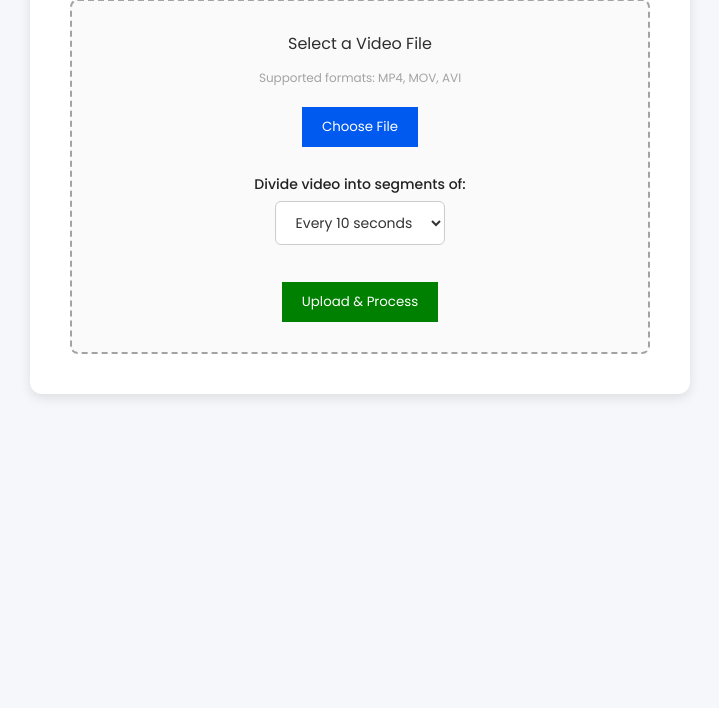
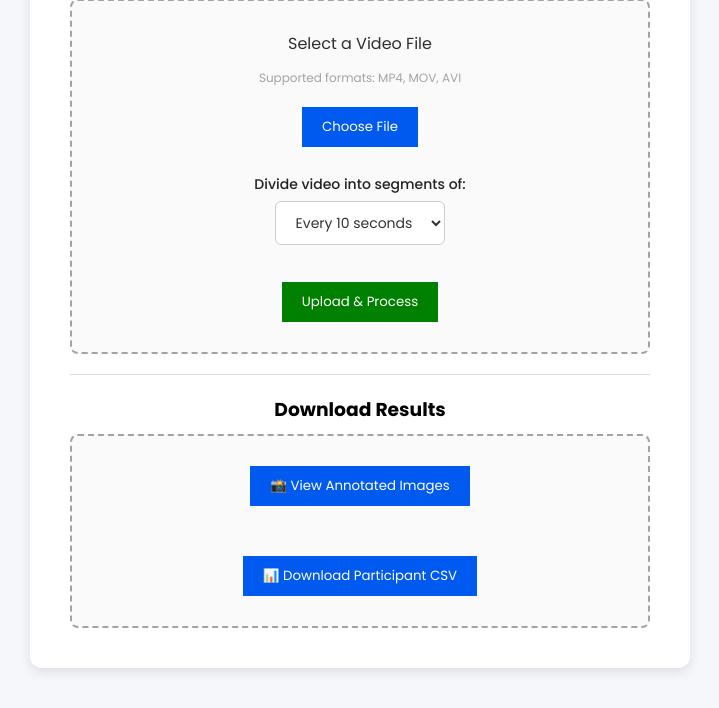
Before and after one commit to franciscoxhernandez/EngageSight, a Flask app: page / in a window 1280 px wide. Shown: the part 675-1383 px from the top of the page, without its empty margins (280-999 px from the left). Before the commit the page ends 1073 px from the top, so only its background shows below. Run offline with Flask 3, Linux system fonts and the light colour scheme.

Commit message:
Update EngageSight Frontend: HTML, CSS, JS, and Flask app

```diff
--- a/Frontend/app.py
+++ b/Frontend/app.py
@@ -1,68 +1,151 @@
-from flask import Flask, render_template, request, jsonify
+from flask import Flask, render_template, request, jsonify, Response
 import boto3
 import os
 import uuid
+import csv
+import io
 from video_to_images import split_video_to_images
 
 app = Flask(__name__)
 
-# --- AWS S3 CONFIG ---
-S3_BUCKET = "engagesight-images"   # ✅ bucket name fixed (with dash)
-S3_UPLOAD_PREFIX = "uploads/"      # ✅ defined uploads folder prefix
-s3 = boto3.client("s3")
+# --- AWS CONFIG ---
+S3_BUCKET_IMAGES = "engagesight-images"
+S3_BUCKET_ANNOTATED = "engagesight-annotated"
+S3_UPLOAD_PREFIX = "uploads/"
+S3_ANNOTATED_PREFIX = "annotated/"
+DYNAMODB_TABLE = "EngageSightParticipants"
+
+s3 = boto3.client("s3", region_name="us-east-1")
+dynamodb = boto3.resource("dynamodb", region_name="us-east-1")
 
 # --- ROUTES ---
 
 @app.route('/')
 def index():
+    """Render EngageSight main upload page."""
     return render_template('index.html')
 
 
 @app.route('/upload', methods=['POST'])
 def upload():
+    """Handle video upload and frame extraction."""
     try:
-        # 1️⃣ Get uploaded file and interval from form
-        file = request.files['file']
+        # 1️⃣ Get uploaded file and interval
+        file = request.files.get('file')
+        if not file:
+            return jsonify({"success": False, "error": "No file uploaded."}), 400
+
         interval = int(request.form.get('interval', 10))
 
         # 2️⃣ Save video temporarily on EC2
+        os.makedirs("uploads", exist_ok=True)
         filename = f"{uuid.uuid4().hex}_{file.filename}"
         video_path = os.path.join("uploads", filename)
-        os.makedirs("uploads", exist_ok=True)
         file.save(video_path)
 
-        # 3️⃣ Process video locally (split into images)
-        split_video_to_images(video_path, interval)
+        print(f"🎥 Received video: {filename}")
+        print(f"⏱ Interval selected: {interval} seconds")
 
-        # Folder where frames are saved (based on your script)
-        video_name = os.path.splitext(os.path.basename(video_path))[0]
-        frames_folder = f"{video_name}_frames"
+        # 3️⃣ Process video and upload frames to S3
+        uploaded_files = split_video_to_images(video_path, interval)
 
-        # 4️⃣ Upload results to S3 -> all inside s3://engagesight-images/uploads/
-        uploaded_files = []
-        for img in os.listdir(frames_folder):
-            local_path = os.path.join(frames_folder, img)
-            s3_key = f"{S3_UPLOAD_PREFIX}{img}"  # ✅ no new folder, all go under uploads/
-            s3.upload_file(local_path, S3_BUCKET, s3_key)
-            uploaded_files.append(f"https://{S3_BUCKET}.s3.amazonaws.com/{s3_key}")
+        # 4️⃣ Clean up local video
+        if os.path.exists(video_path):
+            os.remove(video_path)
 
-        # 5️⃣ Optional: create a ZIP or CSV link (placeholder)
-        # You could later add CSV export or annotated video here
-
-        # 6️⃣ Clean up local files to save space
-        os.remove(video_path)
-
-        # 7️⃣ Return JSON response for the frontend
+        # 5️⃣ Return response with uploaded frame URLs
         return jsonify({
             "success": True,
-            "images_url": f"https://{S3_BUCKET}.s3.amazonaws.com/{S3_UPLOAD_PREFIX}",
+            "message": f"{len(uploaded_files)} frames uploaded successfully.",
+            "uploaded_files": uploaded_files,
             "csv_url": "#"
         })
 
     except Exception as e:
         print(f"❌ Error: {e}")
-        return jsonify({"success": False, "error": str(e)})
+        return jsonify({"success": False, "error": str(e)}), 500
 
 
+@app.route('/download_images', methods=['GET'])
+def download_images():
+    """List all annotated images from S3."""
+    try:
+        response = s3.list_objects_v2(
+            Bucket=S3_BUCKET_ANNOTATED,
+            Prefix=S3_ANNOTATED_PREFIX
+        )
+
+        if "Contents" not in response:
+            return jsonify({"success": False, "message": "No annotated images found."})
+
+        files = [
+            f"https://{S3_BUCKET_ANNOTATED}.s3.amazonaws.com/{obj['Key']}"
+            for obj in response["Contents"]
+            if obj["Key"].lower().endswith((".png", ".jpg"))
+        ]
+
+        return jsonify({
+            "success": True,
+            "annotated_images": files,
+            "count": len(files)
+        })
+    except Exception as e:
+        print(f"❌ Error listing annotated images: {e}")
+        return jsonify({"success": False, "error": str(e)}), 500
+
+
+@app.route('/download_csv', methods=['GET'])
+def download_csv():
+    """Generate and return a CSV file from DynamoDB."""
+    try:
+        table = dynamodb.Table(DYNAMODB_TABLE)
+        response = table.scan()
+        items = response.get("Items", [])
+
+        if not items:
+            return jsonify({"success": False, "message": "No data found in DynamoDB."})
+
+        # Create CSV in memory
+        csv_buffer = io.StringIO()
+        writer = csv.DictWriter(csv_buffer, fieldnames=items[0].keys())
+        writer.writeheader()
+        writer.writerows(items)
+
+        # Return CSV as download
+        return Response(
+            csv_buffer.getvalue(),
+            mimetype="text/csv",
+            headers={"Content-disposition": "attachment; filename=engagesight_results.csv"}
+        )
+    except Exception as e:
+        print(f"❌ Error exporting DynamoDB data: {e}")
+        return jsonify({"success": False, "error": str(e)}), 500
+
+
+# --- MAIN ENTRY POINT ---
 if __name__ == '__main__':
     app.run(host='0.0.0.0', port=5006, debug=True)
+
+
+# Feature
+# Description
+# 🧩 Simplified logic
+# All uploads handled by split_video_to_images()
+# 🪣 Real URLs returned
+# Flask sends list of S3 URLs back to frontend
+# 🧼 Auto-clean
+# Temporary video file deleted after upload
+# 💬 Clear logs
+# Prints video name, interval, and progress
+# 🚨 Better error messages
+# Clear responses for no file / processing issues
+# Feature
+# Description
+# 🖼️ Download Annotated Images
+# Lists all .png / .jpg files from s3://engagesight-annotated/annotated/
+# 📊 Download Participant CSV
+# Exports all DynamoDB entries to a downloadable CSV file
+# 🧠 Better structure & logging
+# Easier to maintain, all buckets clearly defined
+# 🪣 Bucket-safe
+# Uses S3_BUCKET_ANNOTATED instead of hardcoding replacements
--- a/Frontend/static/main.css
+++ b/Frontend/static/main.css
@@ -269,3 +269,30 @@ body {
 .results a:hover {
   background-color: #0040b8;
 }
+/* 🖼️ Gallery grid for annotated images */
+.gallery {
+  margin-top: 25px;
+  padding: 20px;
+  background: #f9f9f9;
+  border-radius: 8px;
+  box-shadow: inset 0 0 5px rgba(0,0,0,0.05);
+  text-align: center;
+}
+
+.image-grid {
+  display: grid;
+  grid-template-columns: repeat(auto-fit, minmax(150px, 1fr));
+  gap: 12px;
+  margin-top: 15px;
+}
+
+.image-grid img {
+  width: 100%;
+  border-radius: 8px;
+  box-shadow: 0 2px 6px rgba(0,0,0,0.2);
+  transition: transform 0.2s ease;
+}
+
+.image-grid img:hover {
+  transform: scale(1.05);
+}
--- a/Frontend/static/main.js
+++ b/Frontend/static/main.js
@@ -44,3 +44,31 @@ if (form) {
     }
   });
 }
+
+async function loadAnnotatedImages() {
+  try {
+    const res = await fetch("/download_images");
+    const data = await res.json();
+
+    if (data.success && data.annotated_images.length > 0) {
+      const gallery = document.getElementById("gallery");
+      const grid = document.getElementById("imageGrid");
+
+      grid.innerHTML = ""; // clear old content
+      data.annotated_images.forEach(url => {
+        const img = document.createElement("img");
+        img.src = url;
+        img.alt = "Annotated frame";
+        grid.appendChild(img);
+      });
+
+      gallery.style.display = "block";
+      gallery.scrollIntoView({ behavior: "smooth" });
+    } else {
+      alert("No annotated images found.");
+    }
+  } catch (err) {
+    console.error(err);
+    alert("Failed to load annotated images.");
+  }
+}
--- a/Frontend/templates/index.html
+++ b/Frontend/templates/index.html
@@ -11,6 +11,7 @@
     <div class="card">
       <h2><span class="logo">🎥</span> EngageSight</h2>
       <hr class="divider">
+
       <p class="description">
         <strong>EngageSight</strong> is an AI tool hosted on <strong>AWS EC2</strong> that uses <strong>AWS Rekognition</strong>
         to analyse participants’ engagement levels during online meetings.<br><br>
@@ -30,9 +31,7 @@
 
       <h3>Upload Your Video</h3>
       <div class="drop_box">
-        <header>
-          <h4>Select a Video File</h4>
-        </header>
+        <header><h4>Select a Video File</h4></header>
         <p>Supported formats: MP4, MOV, AVI</p>
 
         <form action="/upload" method="post" enctype="multipart/form-data" id="uploadForm">
@@ -49,24 +48,37 @@
           <br><br>
           <button type="submit" class="btn" style="background-color:green;">Upload & Process</button>
         </form>
-        <!-- 👇 Loading screen (hidden by default) -->
+
+        <!-- 👇 Loading screen -->
         <div id="loading-screen" class="loading" style="display:none;">
           <div class="spinner"></div>
           <p>Processing your video... please wait ⏳</p>
         </div>
 
-<!-- 👇 Results section (hidden by default) -->
+        <!-- 👇 Results section -->
         <div id="results" class="results" style="display:none;">
           <h4>✅ Processing complete!</h4>
           <p>You can download your results below:</p>
-  <a id="images-link" href="#" class="btn" target="_blank">Download Images (S3)</a>
-  <a id="csv-link" href="#" class="btn" target="_blank">Download CSV</a>
-</div>
-      </div>
         </div>
       </div>
 
-  <script src="../static/main.js"></script>
+      <hr class="divider">
+
+      <h3>Download Results</h3>
+      <div class="drop_box">
+        <button class="btn" onclick="loadAnnotatedImages()">📸 View Annotated Images</button>
+        <br><br>
+        <button class="btn" onclick="window.location.href='/download_csv'">📊 Download Participant CSV</button>
+
+        <!-- 👇 Annotated Image Gallery -->
+        <div id="gallery" class="gallery" style="display:none;">
+          <h4>📸 Annotated Results</h4>
+          <div id="imageGrid" class="image-grid"></div>
+        </div>
+      </div>
+    </div> <!-- closes .card -->
+  </div> <!-- closes .container -->
+
+  <script src="{{ url_for('static', filename='main.js') }}"></script>
 </body>
-
 </html>
```
Also changed, not shown: Frontend/video_to_images.py (+45 -29 lines). Lines whose indentation alone changed are shown as unchanged.
